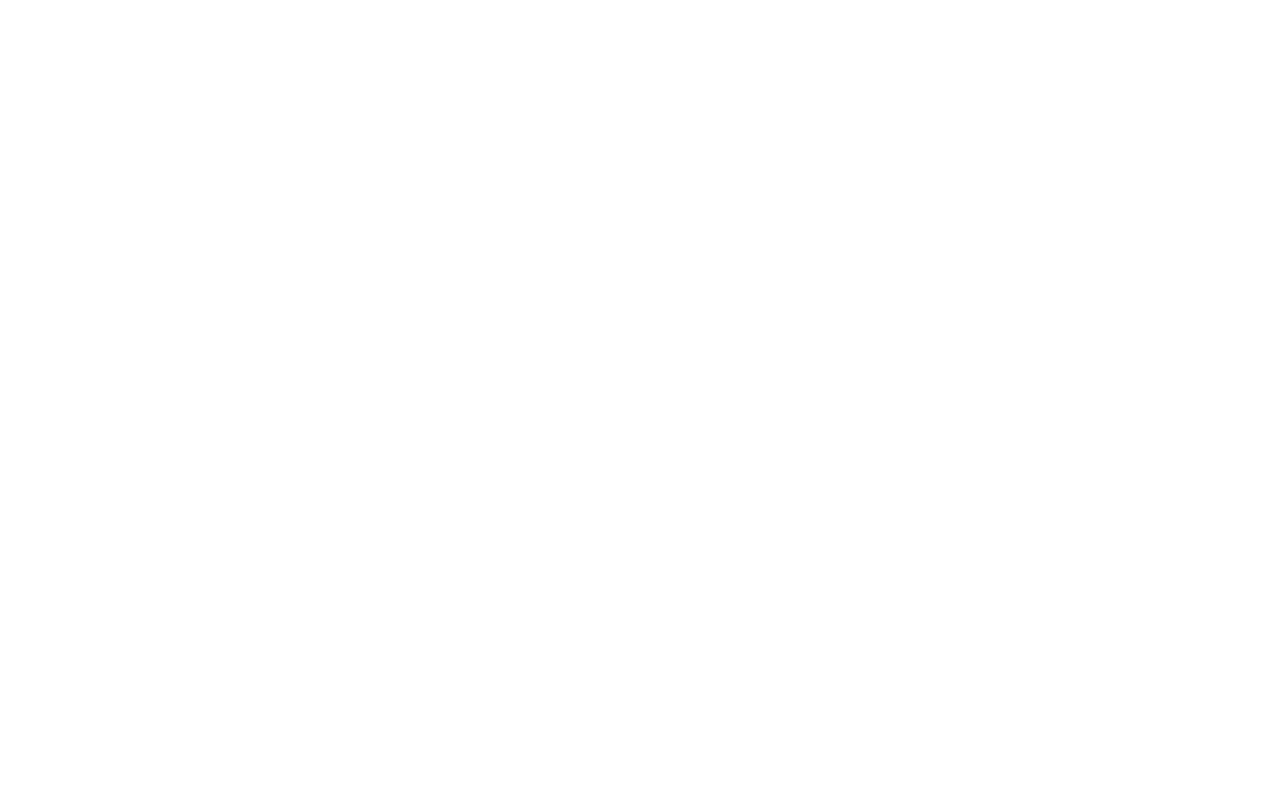
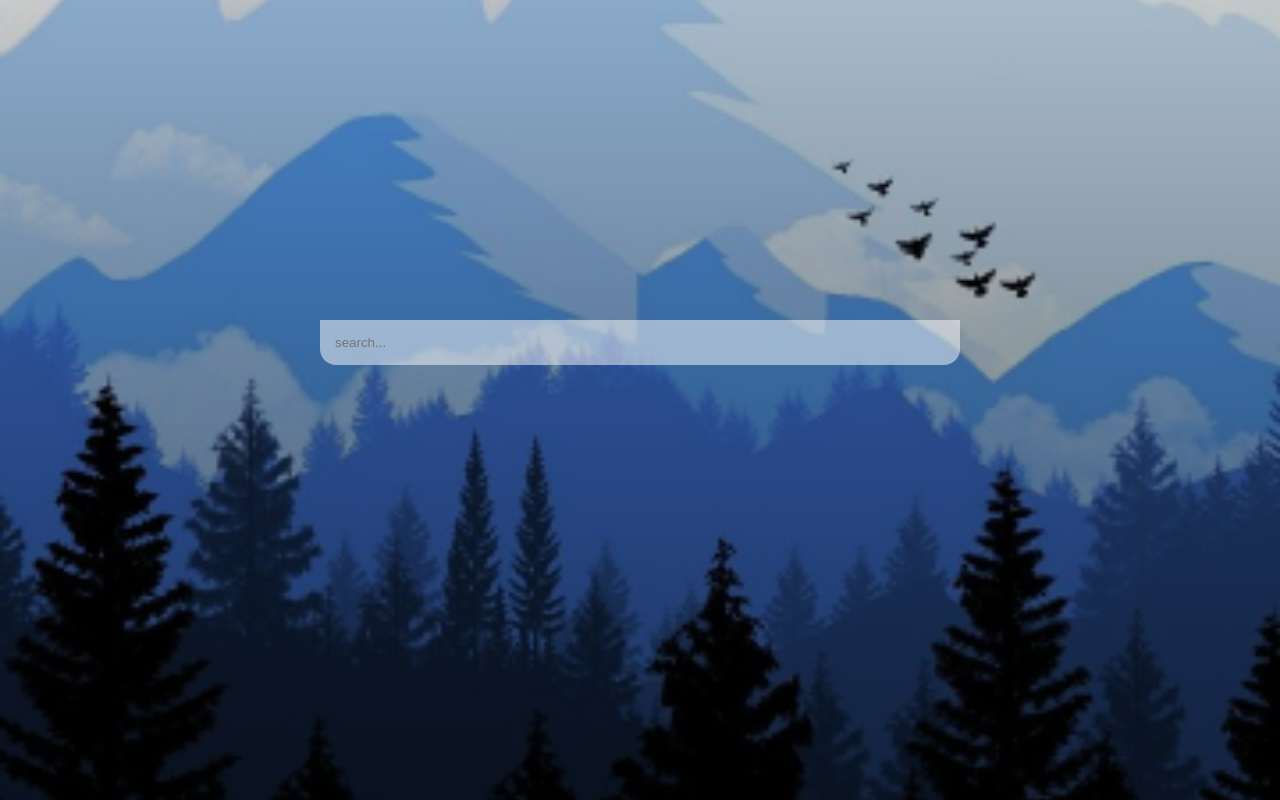
Before and after one commit to muhammadadeelinfo/w-react, a React (Create React App) app: page / in a window 1280 px wide. Shown: the top 800 px of the page. Built offline with nearby package versions, Linux system fonts and the light colour scheme.

Commit message:
added background search box and introduced rest api

```diff
--- a/src/App.js
+++ b/src/App.js
@@ -1,7 +1,19 @@
 import React from "react";
+const api = {
+  key: "caf477dce0feaf3caad36d0c31fdf3fd",
+  base: " https://api.openweathermap.org/data/2.5/",
+};
 
-function App() {
-  return <div className="App"></div>;
+function app() {
+  return (
+    <div className="app">
+      <main>
+        <div className="search-box">
+          <input type="text" className="search-bar" placeholder="search..." />
+        </div>
+      </main>
+    </div>
+  );
 }
 
-export default App;
+export default app;
--- a/src/index.css
+++ b/src/index.css
@@ -1,13 +1,47 @@
-body {
+* {
   margin: 0;
-  font-family: -apple-system, BlinkMacSystemFont, 'Segoe UI', 'Roboto', 'Oxygen',
-    'Ubuntu', 'Cantarell', 'Fira Sans', 'Droid Sans', 'Helvetica Neue',
-    sans-serif;
-  -webkit-font-smoothing: antialiased;
-  -moz-osx-font-smoothing: grayscale;
+  padding: 0;
+  box-sizing: border-box;
 }
 
-code {
-  font-family: source-code-pro, Menlo, Monaco, Consolas, 'Courier New',
-    monospace;
+body {
+  font-family: "montserrat", sans-serif;
 }
+
+.app {
+  background-image: url("./assets/cold-bg.jpg");
+  background-size: cover;
+  background-position: bottom;
+  transition: 0.4 ease-out;
+}
+.app.warm {
+  background-image: url("./assets/warm-bg.jpg");
+}
+main {
+  min-height: 100vh;
+  background-image: linear-gradient(
+    to bottom,
+    rgba(0, 0, 0, 0.2),
+    rgba(0, 0, 0, 0.75)
+  );
+  padding: 25%;
+}
+
+.search-box input {
+  width: 100%;
+  margin: 0 0 75%;
+}
+
+.search-box .search-bar {
+  display: block;
+  width: 100%;
+  padding: 15px;
+
+  appearance: none;
+  background: none;
+  border: none;
+  outline: none;
+
+  background-color: rgba(255, 255, 255, 0.5);
+  border-radius: 0px 0px 16px 16px;
+}
```
Also changed, not shown: src/assets/cold-bg.jpg (added), src/assets/warm-bg.jpg (added).
